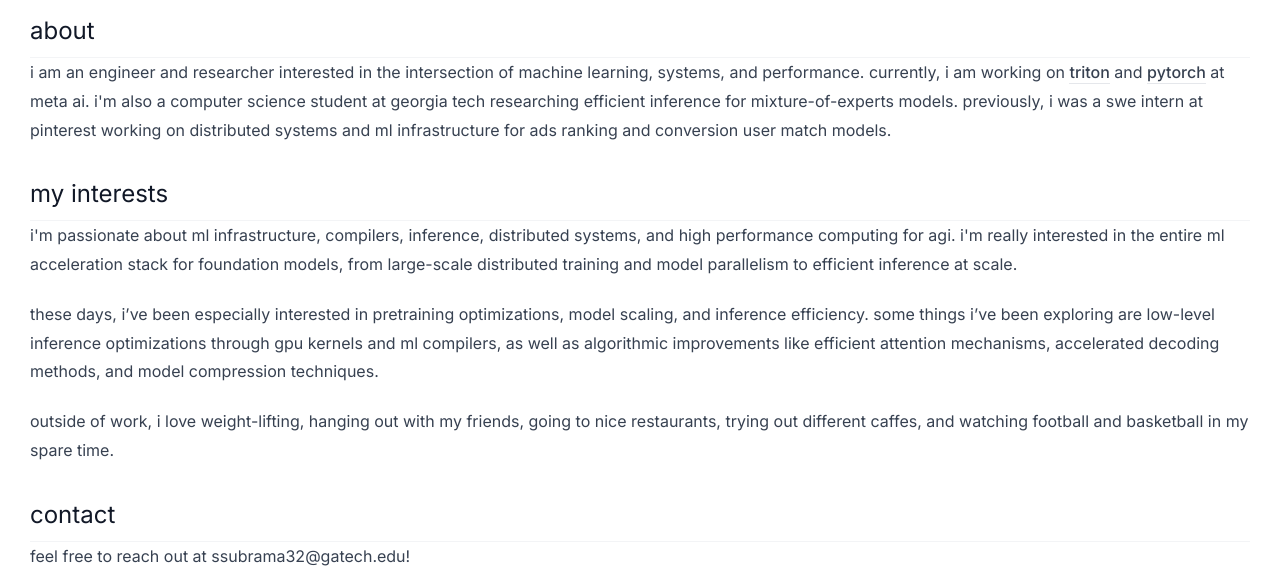
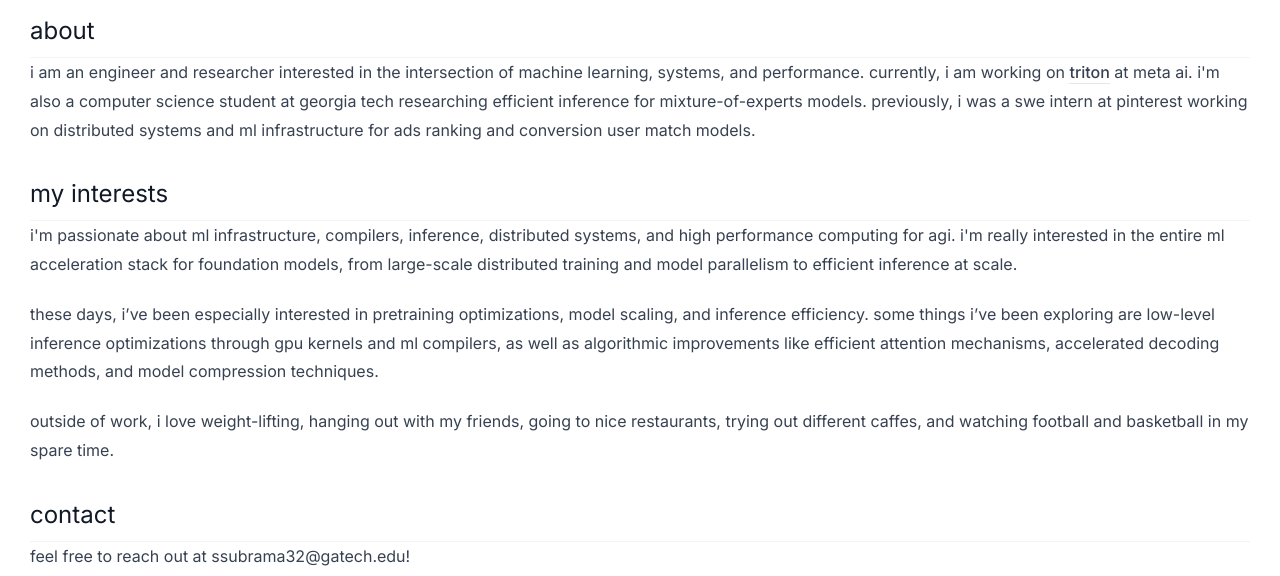
Before and after one commit to surya-subramanian/surya-subramanian.github.io, a plain HTML site: page index.html in a window 1280 px wide. Shown: the part 137-713 px from the top of the page. Drawn offline with nearby package versions, Linux system fonts and the light colour scheme.

Commit message:
Update index.html

```diff
--- a/index.html
+++ b/index.html
@@ -148,8 +148,7 @@
         <p>
             i am an engineer and researcher interested in the intersection of machine learning, systems, and performance.
             currently, i am working on <a href="https://github.com/openai/triton" target="_blank" rel="noopener noreferrer">triton</a>
-            and <a href="https://github.com/pytorch/pytorch" target="_blank" rel="noopener noreferrer">pytorch</a> at meta ai.
-            i'm also a computer science student at georgia tech researching efficient inference for mixture-of-experts models. previously, i was a swe
+            at meta ai. i'm also a computer science student at georgia tech researching efficient inference for mixture-of-experts models. previously, i was a swe
             intern at pinterest working on distributed systems and ml infrastructure for ads ranking and conversion user match models.
         </p>
     </section>
```
